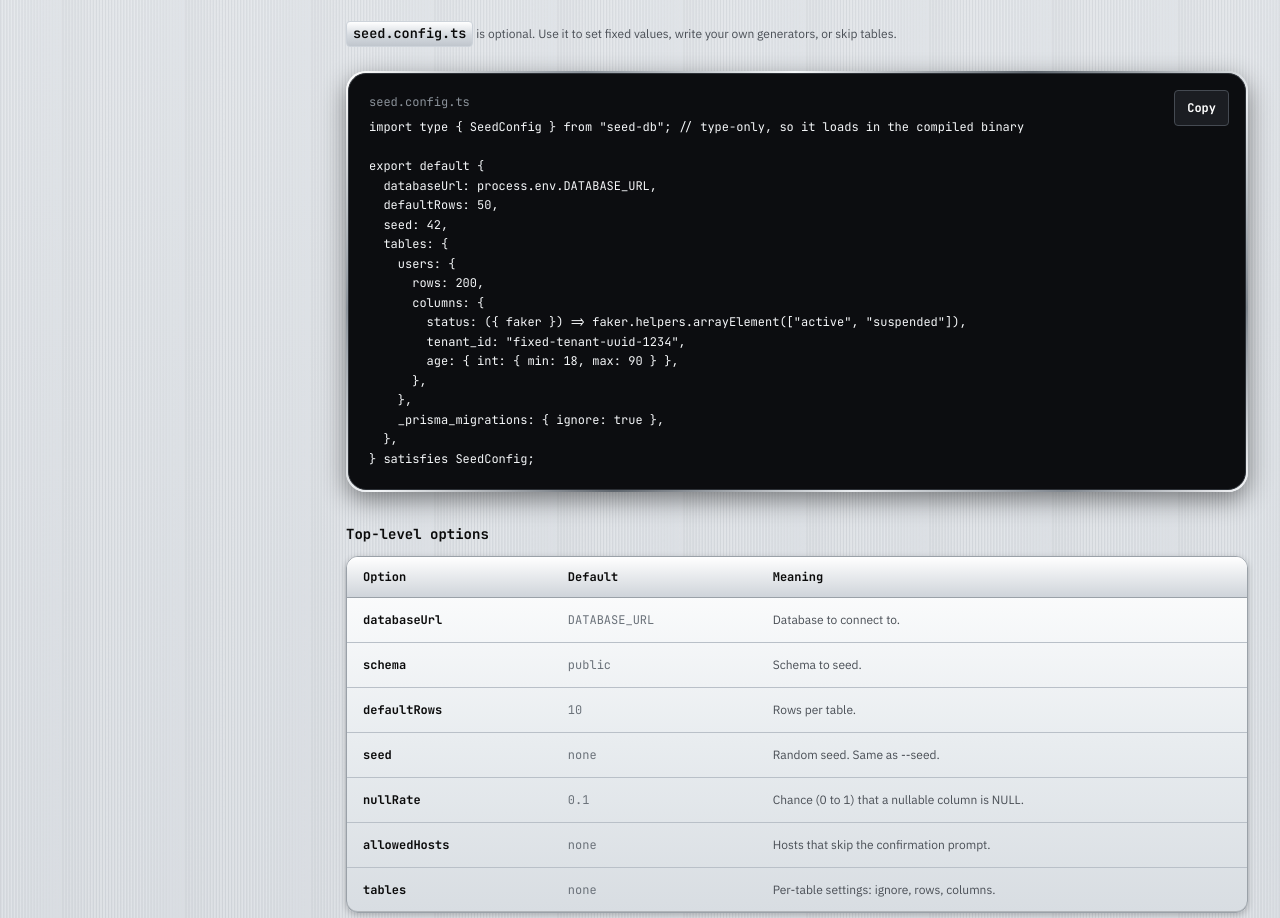
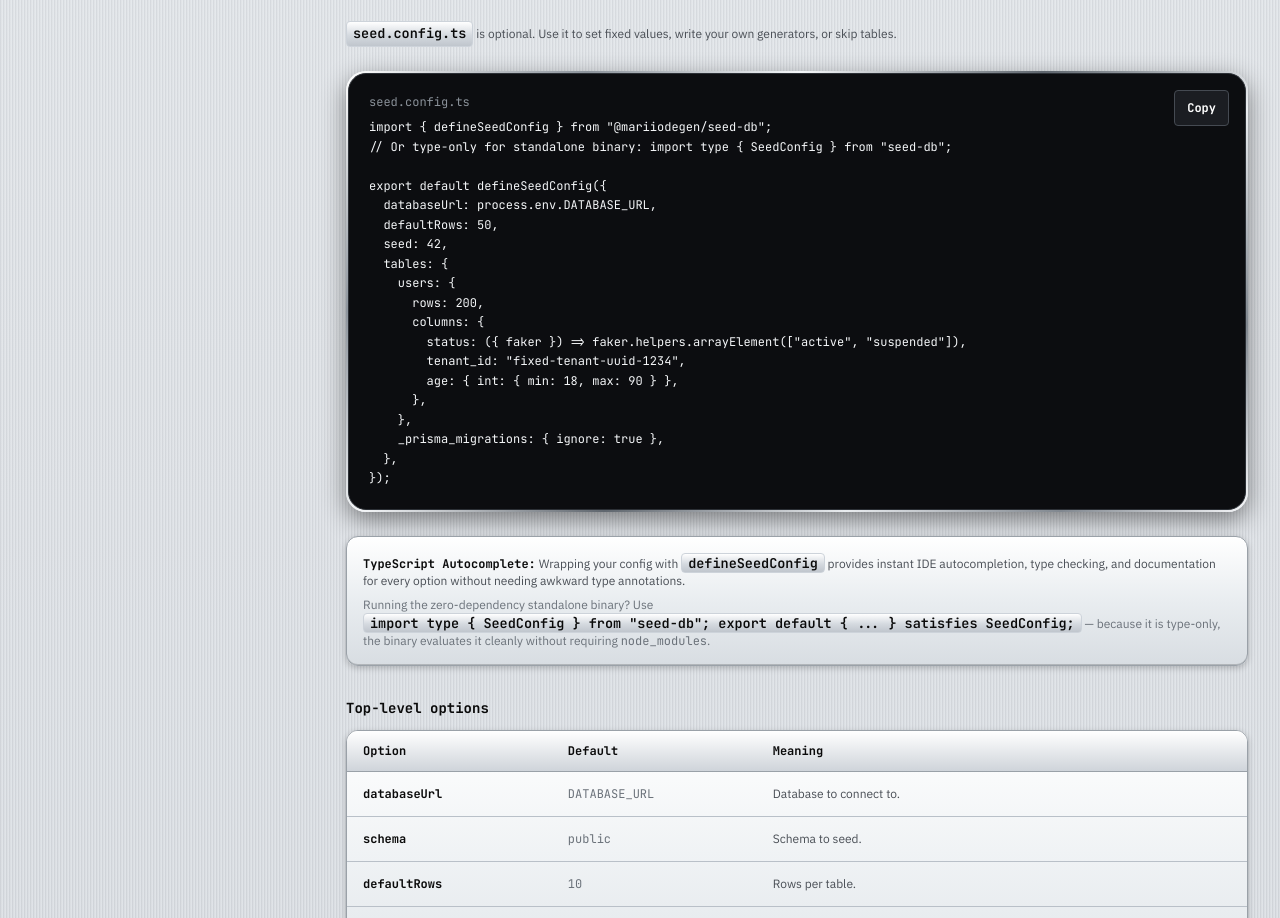
Before and after one commit to mariiodegen/seed-db, an Astro site in the folder website/: page /docs in a window 1280 px wide. Shown: the part 2654-3572 px from the top of the page. Built offline with nearby package versions, Linux system fonts and the light colour scheme; Astro itself is replaced by a stand-in of ours.

Commit message:
docs(website): add defineSeedConfig to config documentation

```diff
--- a/website/src/pages/docs.astro
+++ b/website/src/pages/docs.astro
@@ -270,9 +270,10 @@ import PillBadge from '../components/PillBadge.astro';
             <div class="silver-frame">
               <div class="bg-[#0c0d10] border border-[#2c3036] rounded-[18px] p-5 relative group">
                 <div class="text-xs font-mono text-[#8a9199] mb-2">seed.config.ts</div>
-                <pre class="font-mono text-xs text-[#f4f6f8] leading-relaxed overflow-x-auto">import type &#123; SeedConfig &#125; from "seed-db"; // type-only, so it loads in the compiled binary
+                <pre class="font-mono text-xs text-[#f4f6f8] leading-relaxed overflow-x-auto">import &#123; defineSeedConfig &#125; from "@mariiodegen/seed-db";
+// Or type-only for standalone binary: import type &#123; SeedConfig &#125; from "seed-db";
 
-export default &#123;
+export default defineSeedConfig(&#123;
   databaseUrl: process.env.DATABASE_URL,
   defaultRows: 50,
   seed: 42,
@@ -287,12 +288,12 @@ export default &#123;
     &#125;,
     _prisma_migrations: &#123; ignore: true &#125;,
   &#125;,
-&#125; satisfies SeedConfig;</pre>
+&#125;);</pre>
                 <button
                   class="doc-copy-btn absolute top-4 right-4 h-[36px] px-3 rounded text-xs font-mono font-bold text-white bg-[#1b1d22] hover:bg-[#2a2d33] border border-[#454a52] transition-colors"
-                  data-copy='import type { SeedConfig } from "seed-db";
+                  data-copy='import { defineSeedConfig } from "@mariiodegen/seed-db";
 
-export default {
+export default defineSeedConfig({
   databaseUrl: process.env.DATABASE_URL,
   defaultRows: 50,
   seed: 42,
@@ -307,11 +308,21 @@ export default {
     },
     _prisma_migrations: { ignore: true },
   },
-} satisfies SeedConfig;'
+});'
                 >
                   Copy
                 </button>
               </div>
+            </div>
+
+            <!-- Autocomplete & Type Inference Callout -->
+            <div class="surface-panel p-4 text-xs font-sans text-[#4a4f56] space-y-2">
+              <p>
+                <strong class="text-[#0a0a0a] font-mono">TypeScript Autocomplete:</strong> Wrapping your config with <span class="code-chip">defineSeedConfig</span> provides instant IDE autocompletion, type checking, and documentation for every option without needing awkward type annotations.
+              </p>
+              <p class="text-[#6b727a]">
+                Running the zero-dependency standalone binary? Use <span class="code-chip">import type &#123; SeedConfig &#125; from "seed-db"; export default &#123; ... &#125; satisfies SeedConfig;</span> — because it is type-only, the binary evaluates it cleanly without requiring <span class="font-mono">node_modules</span>.
+              </p>
             </div>
 
             <!-- Top-level Options Table -->
```
